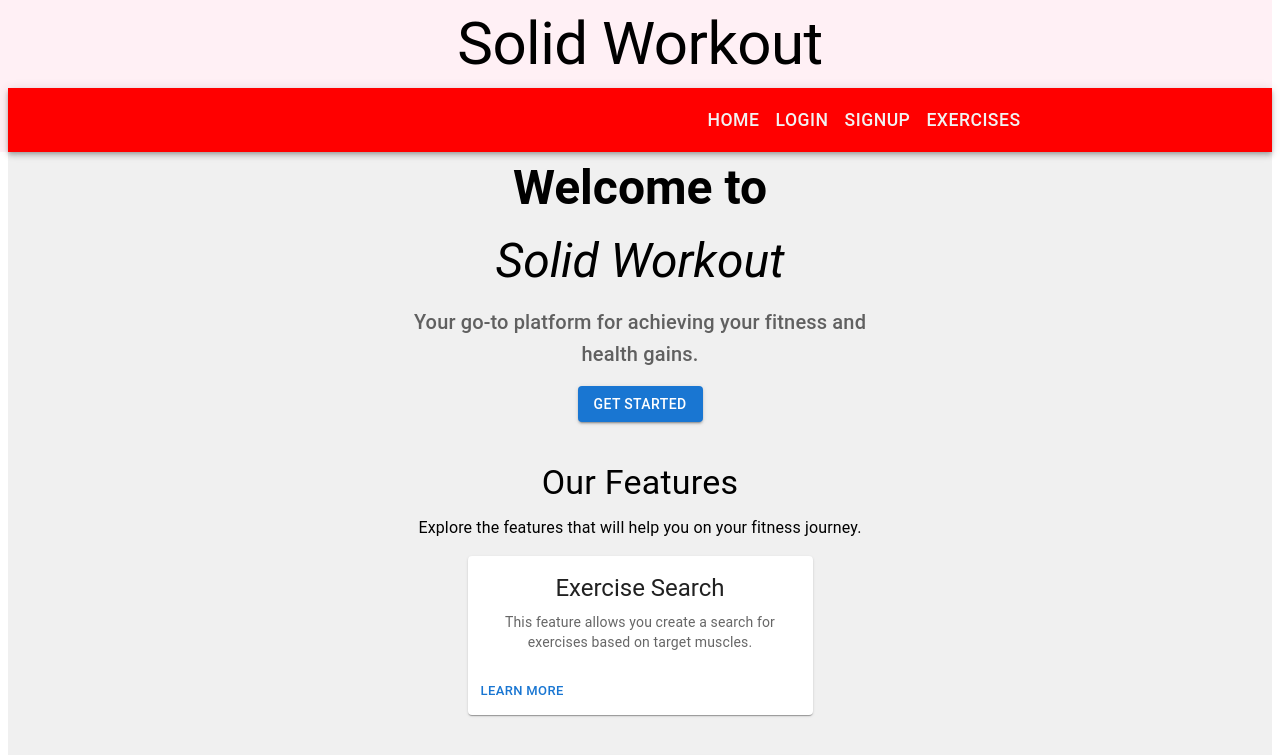
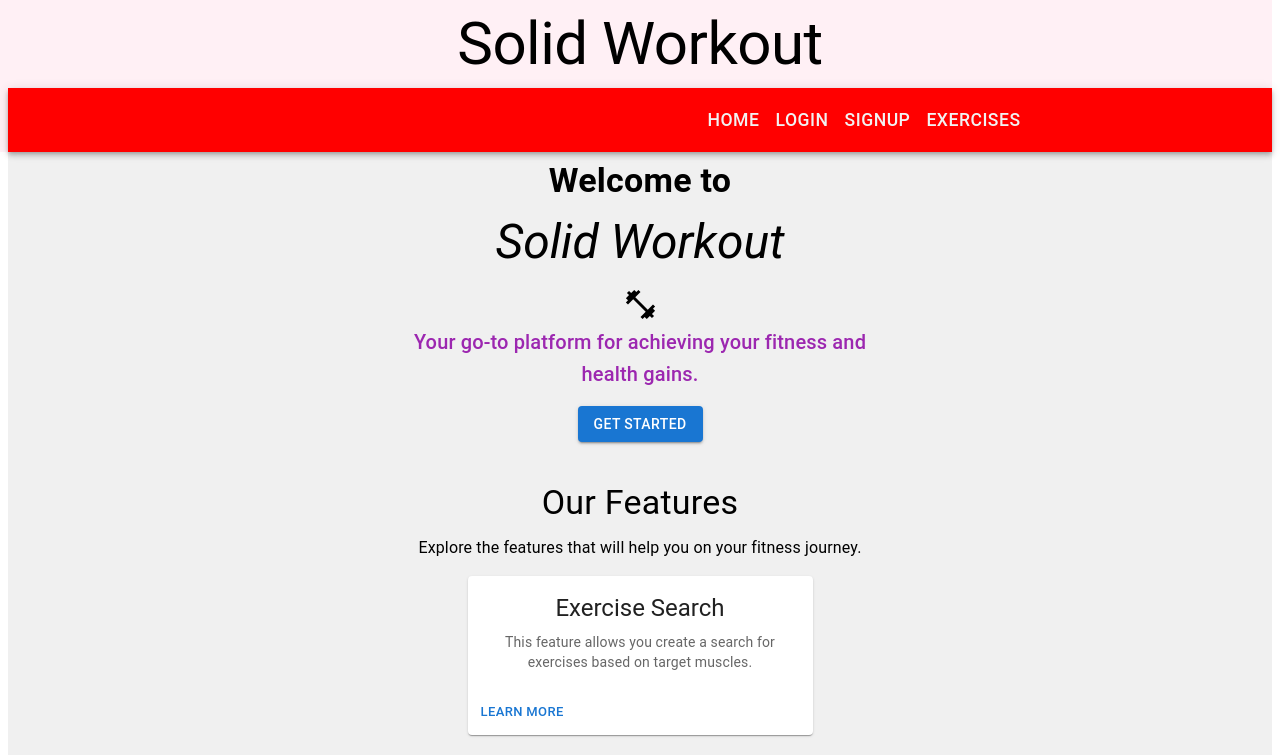
Before and after one commit to escotoj/solid-workout-app, a React (Create React App) app in the folder client/: page / in a window 1280 px wide. Shown: the top 755 px of the page. Built offline with nearby package versions, Linux system fonts and the light colour scheme; grey boxes are pictures that could not be loaded.

Commit message:
add logo and updates to todo

```diff
--- a/client/src/components/LandingPage.js
+++ b/client/src/components/LandingPage.js
@@ -11,6 +11,9 @@ import Card from "@mui/material/Card";
 import CardActions from "@mui/material/CardActions";
 import CardContent from "@mui/material/CardContent";
 import CardMedia from "@mui/material/CardMedia";
+
+
+import FitnessCenterIcon from '@mui/icons-material/FitnessCenter';
 
 const useStyles = makeStyles((theme) => ({
   hero: {
@@ -38,7 +41,7 @@ const LandingPage = () => {
           <Grid justifyContent="center">
             <Grid item xs={12} md={8}>
               <Typography
-                variant="h3"
+                variant="h4"
                 component="h1"
                 gutterBottom
                 sx={{
@@ -59,7 +62,8 @@ const LandingPage = () => {
               >
                 Solid Workout
               </Typography>
-              <Typography variant="h6" color="textSecondary" paragraph>
+              <FitnessCenterIcon fontSize="large"/>
+              <Typography variant="h6" color="secondary" paragraph>
                 Your go-to platform for achieving your fitness and health gains.
               </Typography>
               <Button
```
Also changed, not shown: 1 other file (tests, documents, lock files or other folders).
